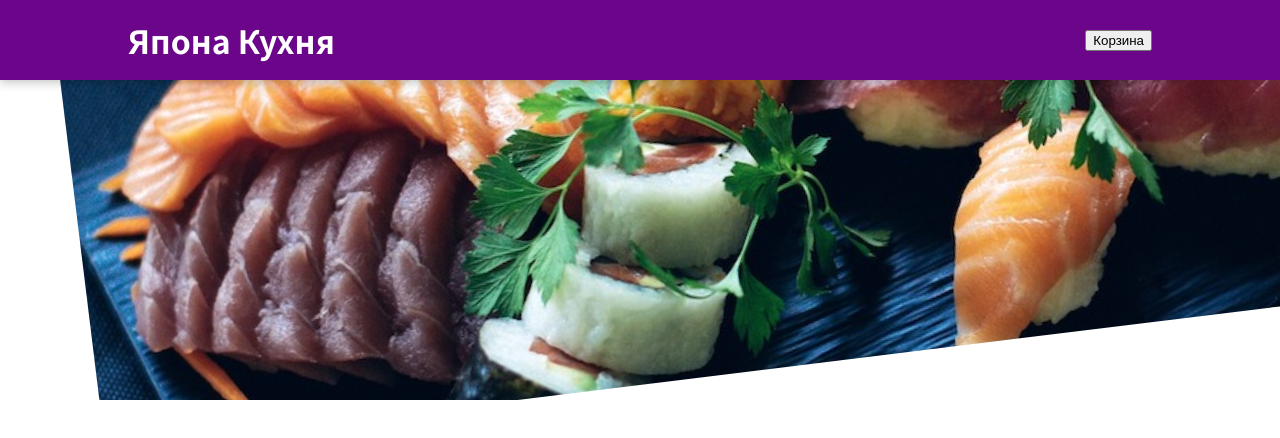
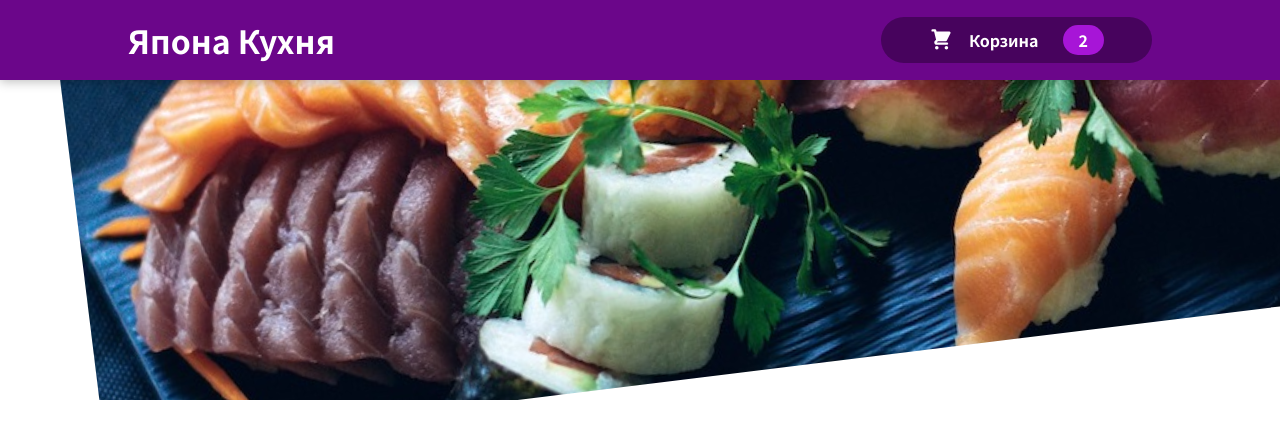
Before and after one commit to andreylementa/Japan-delevery, a React (Create React App) app: page / in a window 1280 px wide. Shown: the top 438 px of the page. Built offline with nearby package versions, Linux system fonts and the light colour scheme.

Commit message:
HeaderCartButton

```diff
--- /dev/null
+++ b/src/components/Cart/CartIcon.js
@@ -0,0 +1,13 @@
+const CartIcon = () => {
+  return (
+    <svg
+      xmlns="http://www.w3.org/2000/svg"
+      viewBox="0 0 20 20"
+      fill="currentColor"
+    >
+      <path d="M3 1a1 1 0 000 2h1.22l.305 1.222a.997.997 0 00.01.042l1.358 5.43-.893.892C3.74 11.846 4.632 14 6.414 14H15a1 1 0 000-2H6.414l1-1H14a1 1 0 00.894-.553l3-6A1 1 0 0017 3H6.28l-.31-1.243A1 1 0 005 1H3zM16 16.5a1.5 1.5 0 11-3 0 1.5 1.5 0 013 0zM6.5 18a1.5 1.5 0 100-3 1.5 1.5 0 000 3z" />
+    </svg>
+  );
+};
+
+export default CartIcon;
--- a/src/components/Layout/Header/Header.js
+++ b/src/components/Layout/Header/Header.js
@@ -2,13 +2,14 @@
 
 import sushiImage from "../../../assets/img/sushi.jpg";
 import style from "./header.module.css";
+import HeaderCartButton from "./HeaderCartButton";
 
 const Header = (props) => {
   return (
     <React.Fragment>
       <header className={style.header}>
         <h1>Япона Кухня</h1>
-        <button>Корзина</button>
+        <HeaderCartButton></HeaderCartButton>
       </header>
       <div className={style["main-image"]}>
         <img src={sushiImage} alt="Блюда японской кухни" />
--- /dev/null
+++ b/src/components/Layout/Header/HeaderCartButton.js
@@ -0,0 +1,16 @@
+import CartIcon from "../../Cart/CartIcon";
+import style from "./headerCartButton.module.css";
+
+const HeaderCartButton = (props) => {
+  return (
+    <button className={style.button}>
+      <span className={style.icon}>
+        <CartIcon />
+      </span>
+      <span>Корзина</span>
+      <span className={style.badge}>2</span>
+    </button>
+  );
+};
+
+export default HeaderCartButton;
--- /dev/null
+++ b/src/components/Layout/Header/headerCartButton.module.css
@@ -0,0 +1,59 @@
+.button {
+  cursor: pointer;
+  font: inherit;
+  border: none;
+  background-color: #47035d;
+  color: white;
+  padding: 0.5rem 3rem;
+  display: flex;
+  justify-content: space-around;
+  align-items: center;
+  border-radius: 25px;
+  font-weight: bold;
+}
+
+.button:hover,
+.button:active {
+  background-color: #2b0239;
+}
+
+.icon {
+  width: 1.5rem;
+  height: 1.5rem;
+  margin-right: 1rem;
+}
+
+.badge {
+  background-color: #a715d7;
+  padding: 0.2rem 1rem;
+  border-radius: 20px;
+  margin-left: 1.5rem;
+  font-weight: bold;
+}
+
+.button:hover .badge,
+.button:active .badge {
+  background-color: #6d0d8d;
+}
+
+.bump {
+  animation: bump 300ms ease-out;
+}
+
+@keyframes bump {
+  0% {
+    transform: scale(1);
+  }
+  10% {
+    transform: scale(0.9);
+  }
+  30% {
+    transform: scale(1.1);
+  }
+  50% {
+    transform: scale(1.15);
+  }
+  100% {
+    transform: scale(1);
+  }
+}
```
Also changed, not shown: 1 other file (tests, documents, lock files or other folders).
